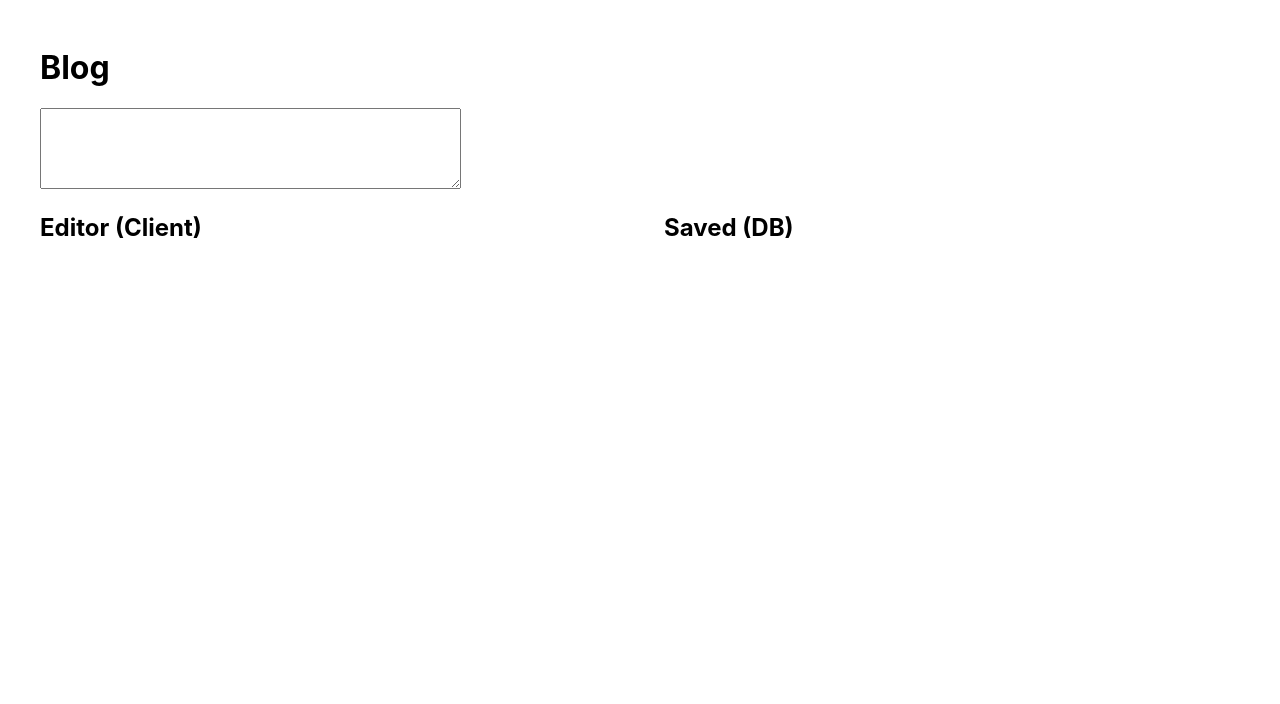
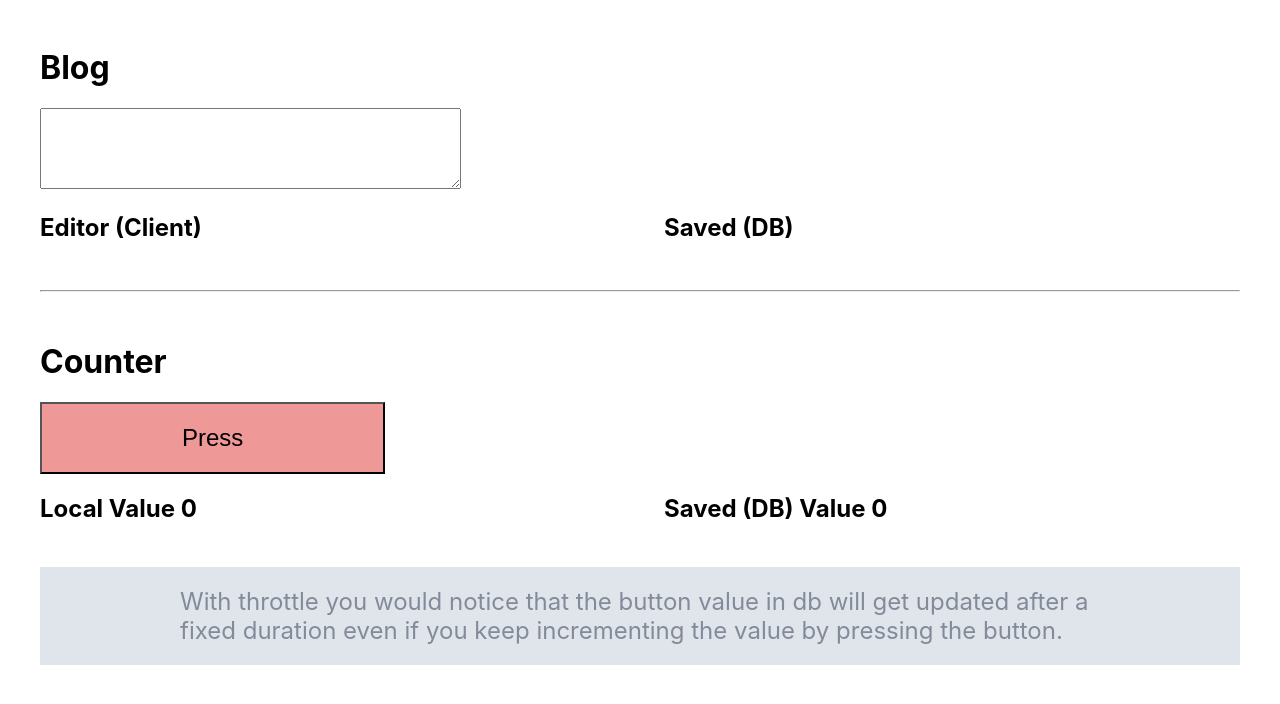
Before and after one commit to wtjs/react-debounce-throttle-hooks, a React (Create React App) app: page / in a window 1280 px wide. Shown: the top 704 px of the page. Built offline with nearby package versions, Linux system fonts and the light colour scheme.

Commit message:
feat: add throttle example

```diff
--- a/src/App.js
+++ b/src/App.js
@@ -1,10 +1,19 @@
 import React from 'react';
 import Debouncer from './Components/DebounceExample';
+import Throttler from './Components/ThrottleExample';
 
 import './App.css';
 
 function App() {
-	return <Debouncer />;
+	return (
+		<React.Fragment>
+			<Debouncer />
+			<br />
+			<hr />
+			<br />
+			<Throttler />
+		</React.Fragment>
+	);
 }
 
 export default App;
--- /dev/null
+++ b/src/Components/ThrottleExample.js
@@ -0,0 +1,46 @@
+import React, { useCallback, useState } from 'react';
+import throttle from 'lodash.throttle';
+import './styles.css';
+
+function useThrottle(callback, delay) {
+	const throttleFn = useCallback(
+		throttle((...args) => callback(...args), delay),
+		[delay]
+	);
+	return throttleFn;
+}
+
+export default function Throttler() {
+	const [count, setCount] = useState(0);
+	const [dbCount, setDbCount] = useState(0);
+
+	const handleChange = (event) => {
+		const nextCount = count + 1;
+		setCount(nextCount);
+		throttledSave(nextCount);
+	};
+
+	const throttledSave = useThrottle((nextCount) => setDbCount(nextCount), 2000);
+
+	return (
+		<main>
+			<h1>Counter</h1>
+
+			<button className='btn' onClick={handleChange}>
+				Press
+			</button>
+			<section className='panels'>
+				<div>
+					<h1>Local Value {count}</h1>
+				</div>
+				<div>
+					<h1>Saved (DB) Value {dbCount}</h1>
+				</div>
+			</section>
+			<p className='helper-text'>
+				With throttle you would notice that the button value in db will get updated after a fixed duration even
+				if you keep incrementing the value by pressing the button.
+			</p>
+		</main>
+	);
+}
--- a/src/Components/styles.css
+++ b/src/Components/styles.css
@@ -3,3 +3,16 @@
 	grid-template-columns: 1fr 1fr;
 	grid-gap: 48px;
 }
+
+.btn {
+	padding: 20px 140px 20px 140px;
+	background: #ee9897;
+	font-size: 24px;
+}
+
+.helper-text {
+	padding: 20px 140px 20px 140px;
+	background: #e0e5ec;
+	color: #838a99;
+	font-size: 24px;
+}
```
